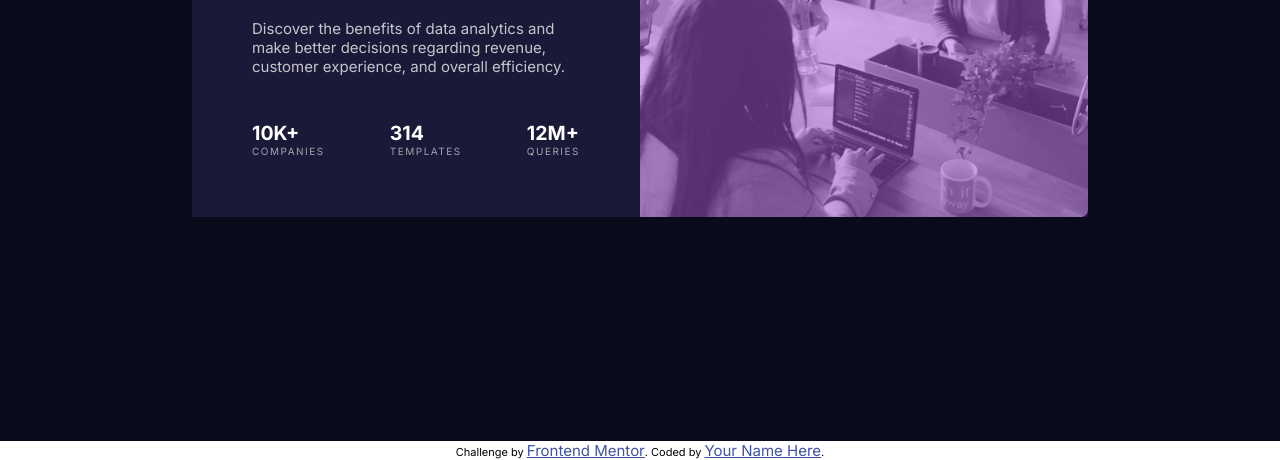
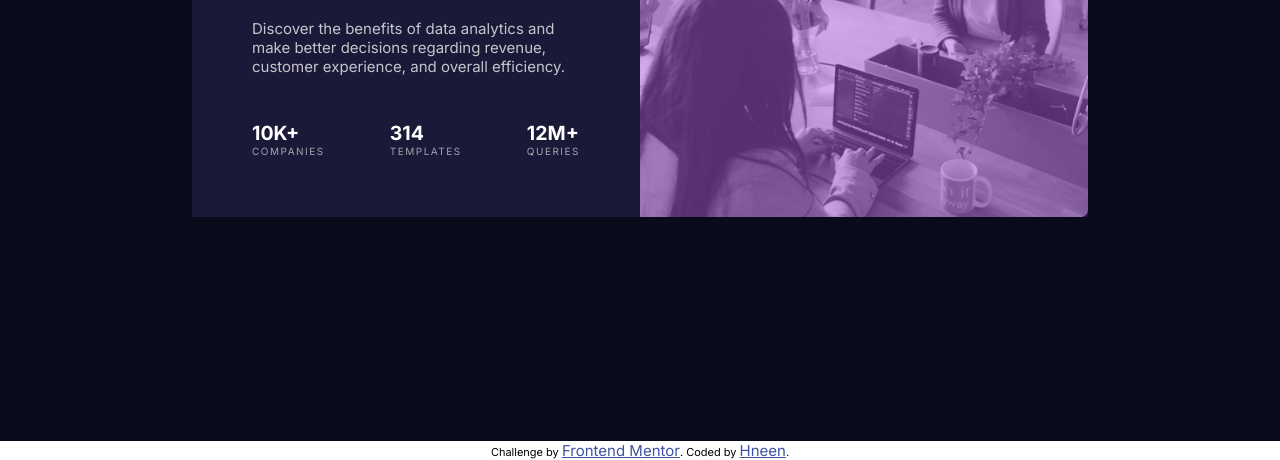
Before and after one commit to non77o1/Stats-preview, a plain HTML site: page index.html in a window 1280 px wide. Shown: the part 359-819 px from the top of the page. Drawn offline with Linux system fonts and the light colour scheme.

Commit message:
all done2

```diff
--- a/index.html
+++ b/index.html
@@ -51,7 +51,7 @@
 
   <div class="attribution">
     Challenge by <a href="https://www.frontendmentor.io?ref=challenge" target="_blank">Frontend Mentor</a>.
-    Coded by <a href="#">Your Name Here</a>.
+    Coded by <a href="https://github.com/non77o1">Hneen</a>.
   </div>
 </body>
 
```
